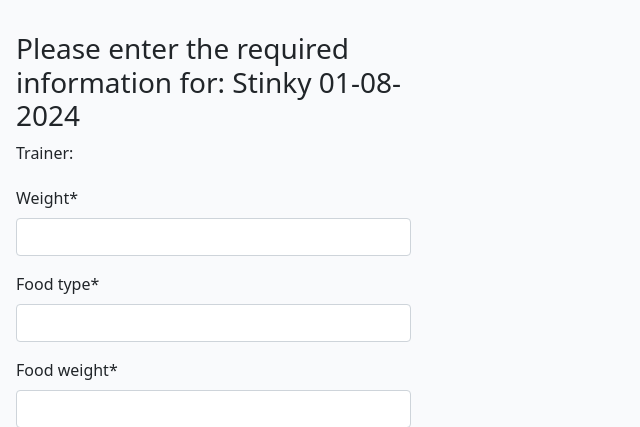
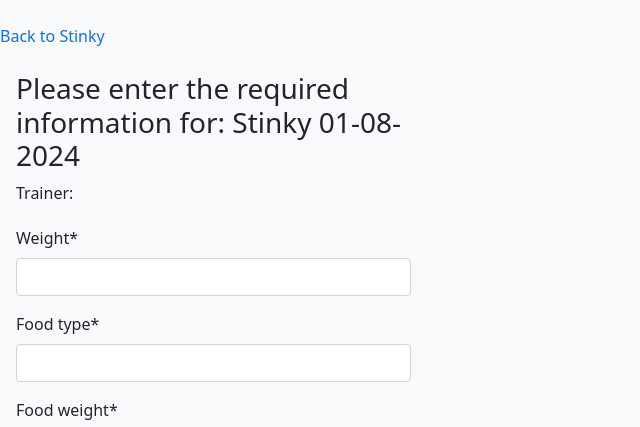
Before and after one commit to Drekkg/Raptor_Health_Tracker, a Django app: a page that uses templates/base.html in a window 1280 px wide. Shown: the part 56-483 px from the top of the page, without its empty margins (0-640 px from the left). Run offline with Django 4.2, Linux system fonts and the light colour scheme; data comes from the database, SQL or seed files in the repository; some libraries are stand-ins or nearby versions.

Commit message:
FEAT adds form functionality, user can enter and save data. user also brought back to bird detail page after submit

```diff
--- a/bird_tracker/templates/bird_tracker/daily_data_form.html
+++ b/bird_tracker/templates/bird_tracker/daily_data_form.html
@@ -4,6 +4,14 @@
 
 <!-- Creating Daily Data -->
 <div class="col-md-4 card mb-4 mt-3">
+    <ul class="navbar-nav me-auto mb-2 mb-lg-0">
+        <li class="nav-item">
+            <a class="nav-link {% if request.path == home_url %}active{% endif %}" aria-current="page"
+                href="{% url 'bird_detail' bird_detail.bird_name  %}">Back to {{bird_detail.bird_name}}</a>
+        </li>
+
+    </ul>
+
     <div class="card-body">
 
         <h3>Please enter the required information for:
--- a/bird_tracker/urls.py
+++ b/bird_tracker/urls.py
@@ -6,7 +6,7 @@
     path('', views.BirdList.as_view(), name='home'),
     path('daily_data_forms/<str:bird_name>',
          views.daily_data_form, name='daily_data_form'),
-    path('<str:bird_name>/', views.bird_detail, name='bird_detail'),
+    path('bird_detail/<str:bird_name>/', views.bird_detail, name='bird_detail'),
 
 
 ]
--- a/bird_tracker/views.py
+++ b/bird_tracker/views.py
@@ -5,6 +5,7 @@
 from .models import Bird
 from .models import DailyData
 from .forms import DailyDataForm
+from django.contrib import messages
 # Create your views here.
 
 
@@ -38,8 +39,31 @@
     queryset = Bird.objects.all()
     bird_detail = get_object_or_404(queryset, bird_name=bird_name)
     selected_bird = bird_detail.selected_bird.all()
+
+    if request.method == "POST":
+        print("recieved a POST request")
+        daily_data_form = DailyDataForm(data=request.POST)
+
+        if daily_data_form.is_valid():
+            print("valid form")
+            daily_data = daily_data_form.save(commit=False)
+            daily_data.trainer = request.user
+            daily_data.selected_bird = bird_detail
+            daily_data.save()
+
+            messages.add_message(
+                request, messages.SUCCESS,
+                'Daily Data added'
+            )
+            return render(
+                request,
+                "bird_tracker/bird_detail.html",
+                {"bird_detail": bird_detail,
+                 "selected_bird": selected_bird,
+                 },
+            )
+
     daily_data_form = DailyDataForm()
-
     return render(
         request,
         "bird_tracker/daily_data_form.html",
--- a/templates/base.html
+++ b/templates/base.html
@@ -47,6 +47,20 @@
             </div>
         </div>
     </nav>
+    <!-- displaying Django messages -->
+    <div class="container">
+        <div class="row">
+            <div class="col-md-8 offset-md-2">
+                {% for message in messages %}
+                <div class="alert {{ message.tags }} alert-dismissible
+          fade show" id="msg" role="alert">
+                    {{ message | safe }}
+                    <button type="button" class="btn-close" data-bs-dismiss="alert" aria-label="Close"></button>
+                </div>
+                {% endfor %}
+            </div>
+        </div>
+    </div>
 
     <main class="flex-shrink-0 main-bg">
 
```
